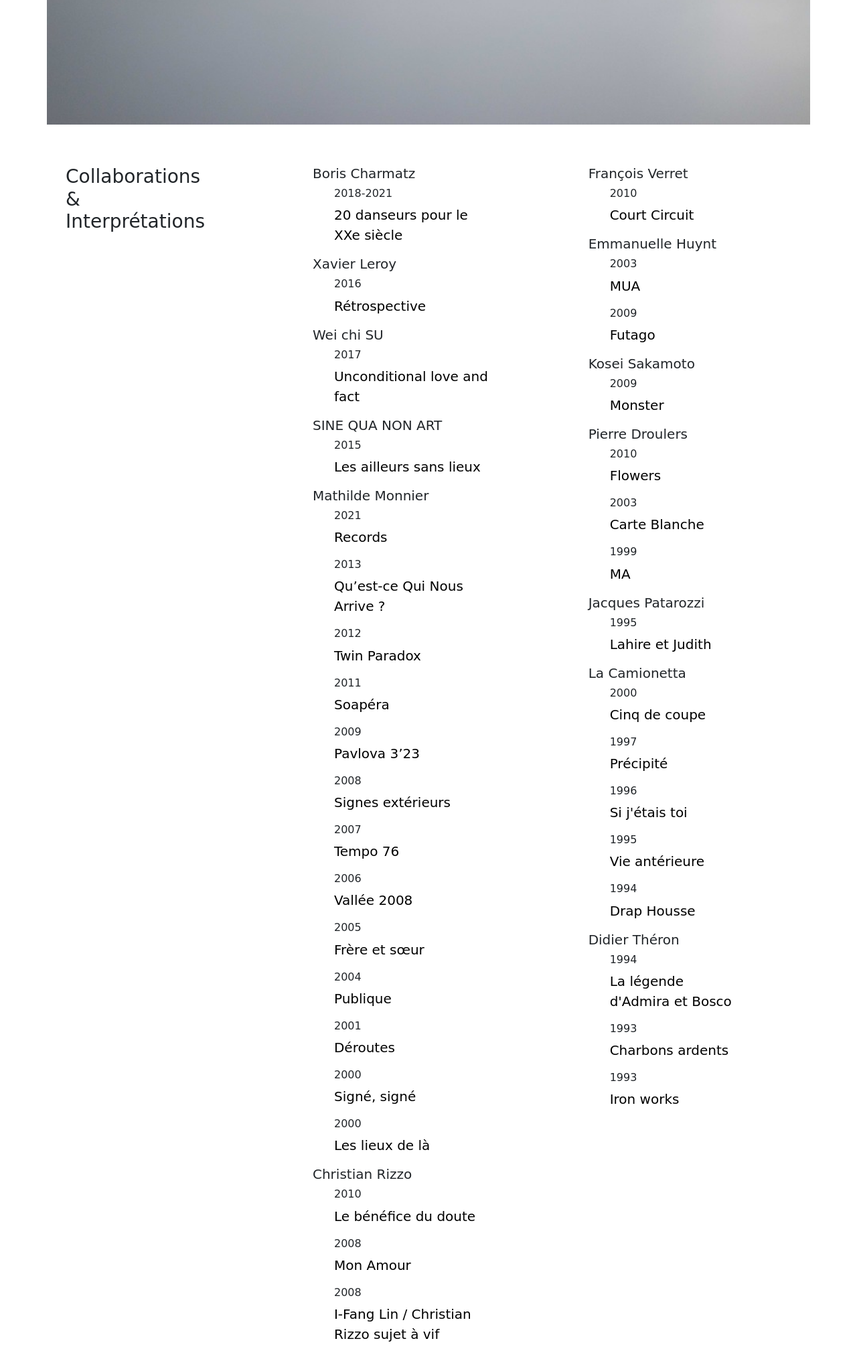
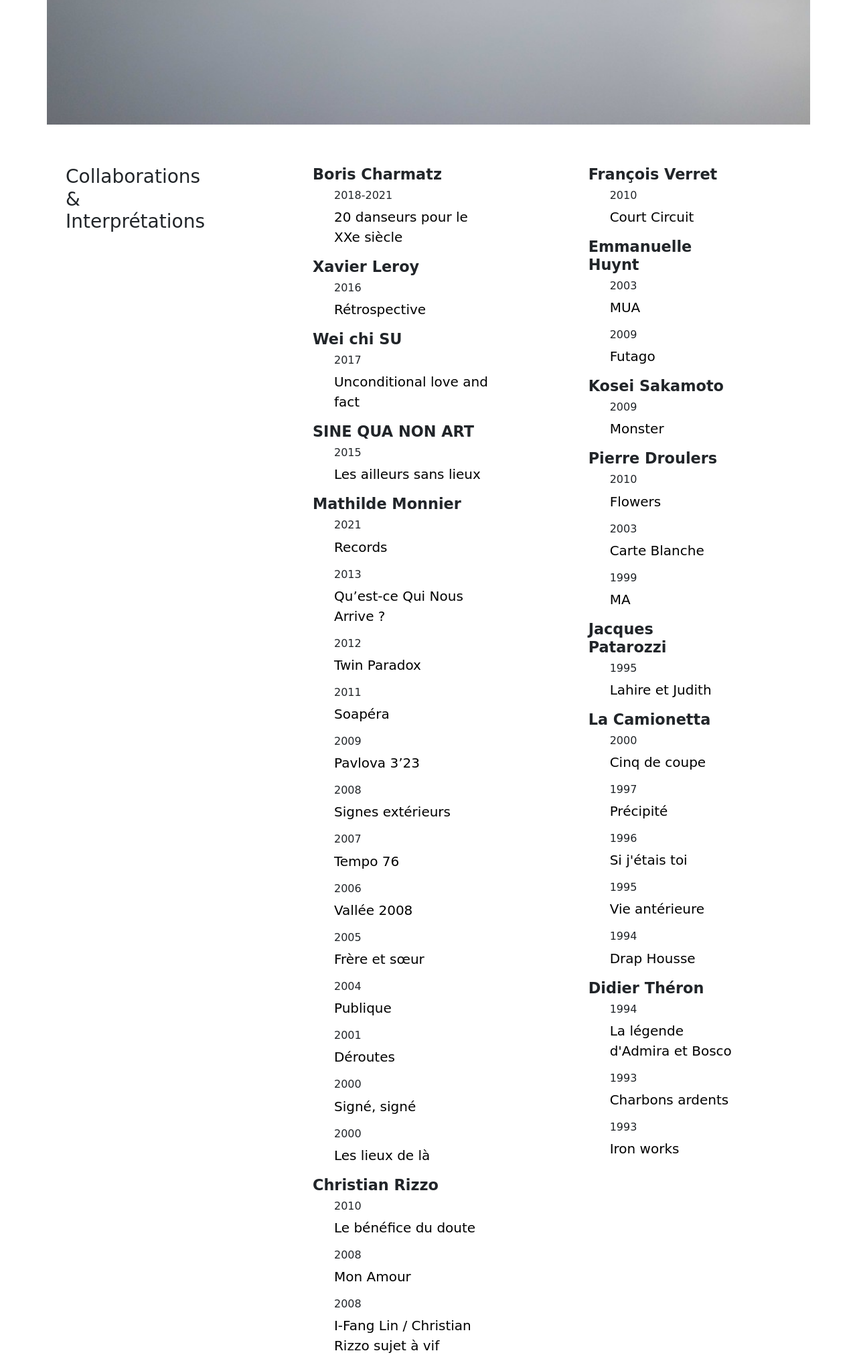
Before and after one commit to audnizuka/LinVitrine-master, a PHP site: page /collaborations.html in a window 1280 px wide. Shown: the part 614-2637 px from the top of the page at 67% size. Run offline with PHP 8.4, Linux system fonts and the light colour scheme; some libraries are stand-ins or nearby versions; some web fonts are replaced.

Commit message:
H sizing

```diff
--- a/stylemain.css
+++ b/stylemain.css
@@ -123,6 +123,15 @@ h3 {
     font-size: 1em;
     font-weight: bolder;
     font-weight: 1000;
+}
+
+.list1>ol>h5,.list2>ol>h5{
+    font-size: 1.4em;
+    font-weight: 800;
+}
+
+li>p{
+    font-weight: 500;
 }
 
 .list1>ol,.list2>ol{
```
